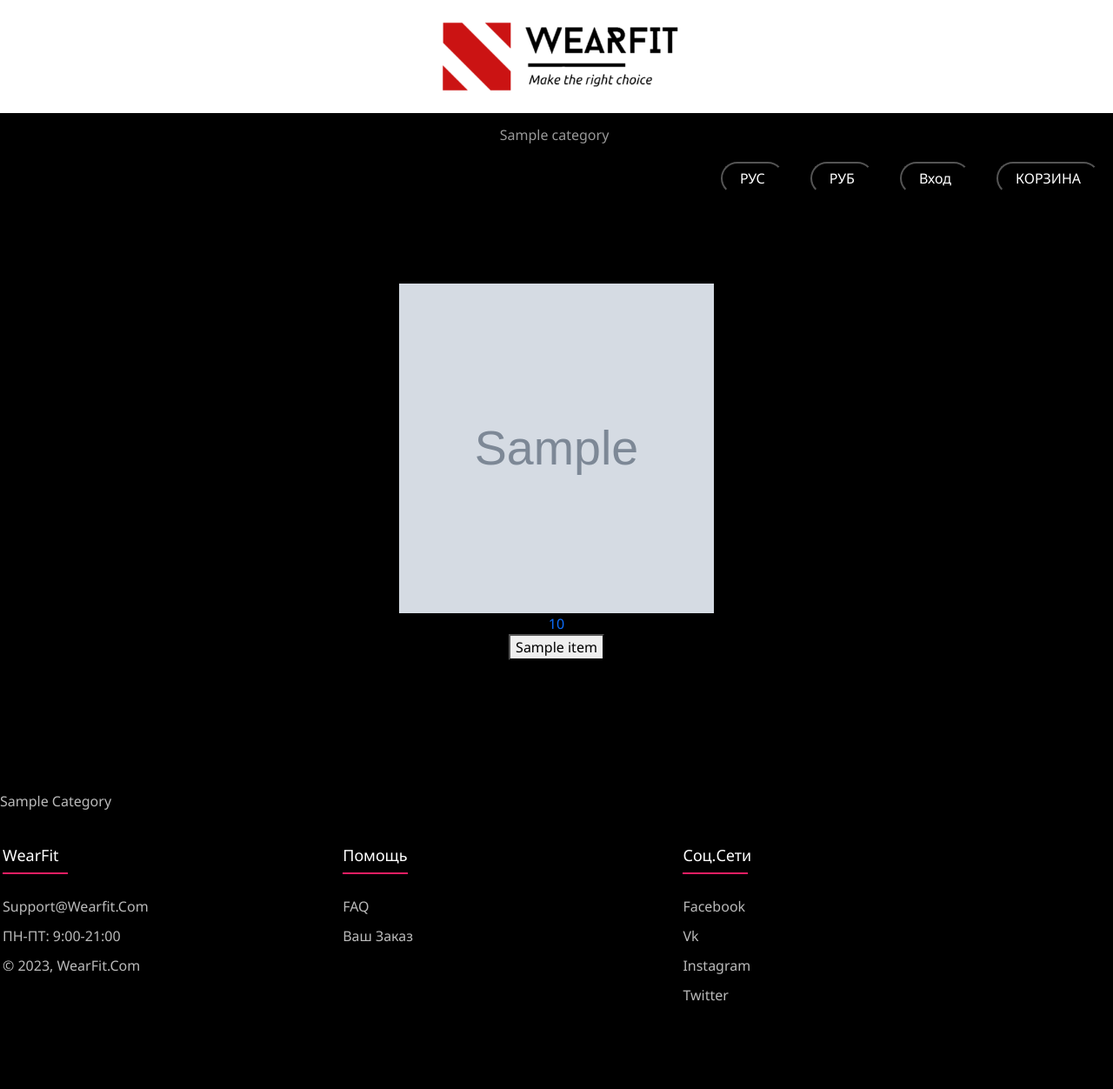
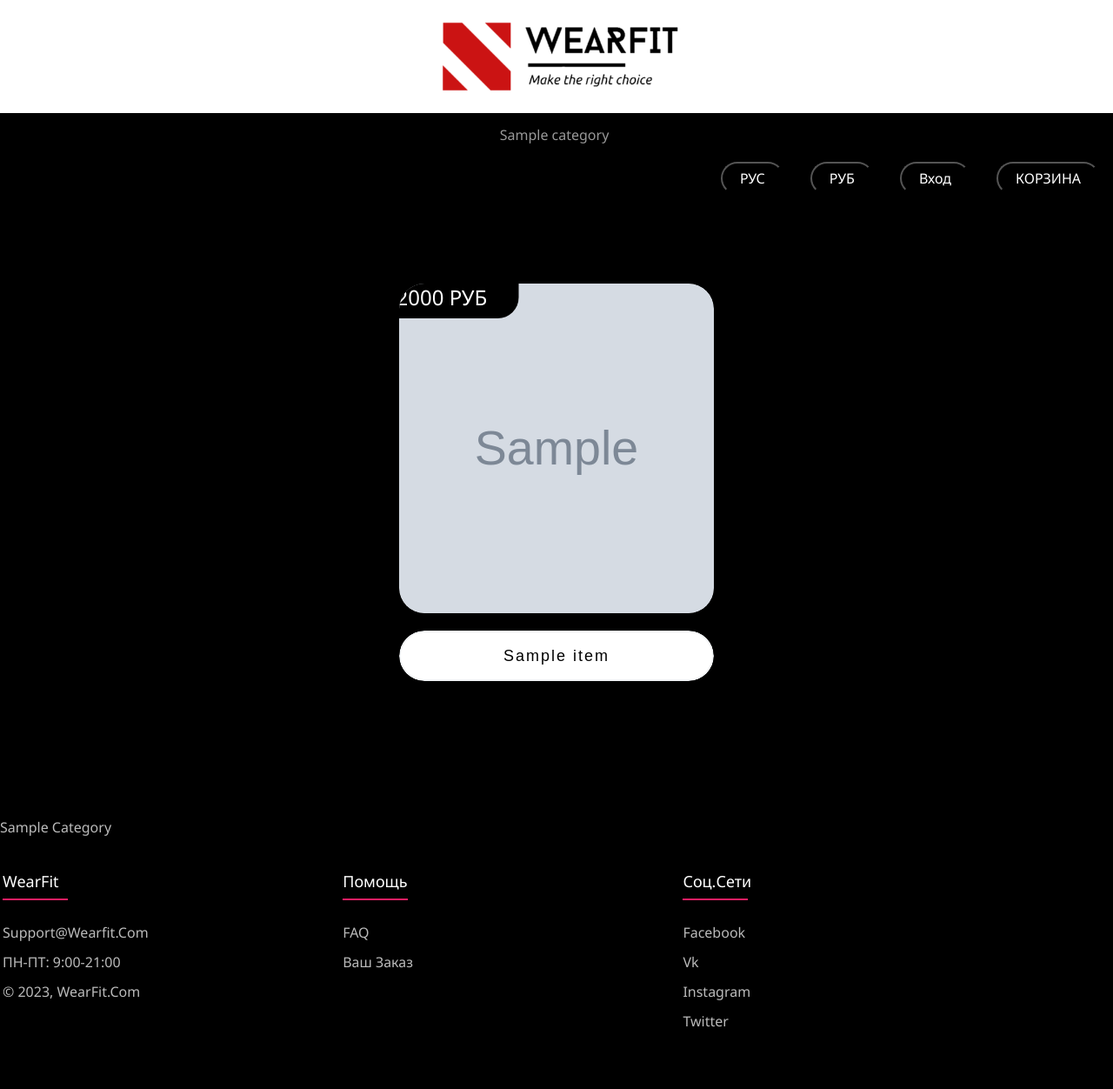
Before and after one commit to white0nyx/clothing_shop, a Django app: page / in a window 1280 px wide. Shown: the whole page at 87% size. Before the commit the page ends 1151 px from the top, so only its background shows below. Run offline with Django 4.2, Linux system fonts and the light colour scheme; tables that the repository leaves empty hold one stand-in row (values such as "Sample post"); grey boxes marked "Sample" are stand-in pictures; some libraries are stand-ins or nearby versions.

Commit message:
кнопки товаров

```diff
--- a/clothing_store/shop/static/shop/css/styles.css
+++ b/clothing_store/shop/static/shop/css/styles.css
@@ -955,3 +955,151 @@ svg:not(:root) {
     width: 362px;
     height: 379px;
 }
+
+.category-product-cover1 {
+    display:flex;
+
+    background: #fff;
+    border-radius: 29px;
+
+
+    -webkit-mask-image: -webkit-radial-gradient(#fff,#000);
+    overflow: hidden;
+    position: relative;
+    border: 0;
+    margin: 0;
+    padding: 0;
+    vertical-align: initial;
+}
+
+*{
+    box-sizing: border-box;
+}
+
+.category-product {
+    cursor: default;
+}
+
+a {
+    color: inherit;
+}
+
+.category-product-blackout {
+    opacity: 0;
+}
+
+.price-category-product-price1 {
+    display:flex;
+
+    position: absolute;
+
+}
+
+.price-current1{
+    display:flex;
+    border-radius: 0 0 1em 0;
+    padding: 0 1em;
+    z-index: 1;
+}
+
+
+
+
+.product-info-sizes-size:focus{
+    background: #000;
+    color: #fff;
+    font-weight: 400;
+}
+
+.product-info-sizes-size:focus{
+    background: #000;
+    color: #fff;
+    font-weight: 400;
+}
+
+.counter{
+    display: inline-flex;
+    align-items:center;
+    user-select: none;
+    column-gap:7px;
+}
+
+.counter_button_counter_button_minus{
+    display: flex;
+    align-items:center;
+    user-select: none;
+    width=30px;
+    flex:0 0 30px;
+    height:30px;
+    border:1px solid #000;
+    border-radius:50%;
+    justify-content:center;
+    cursor: pointer;
+}
+
+.counter_button_counter_button_minus.disabled{
+    border:1px solid #c4c4c4;
+    color:1px solid #c4c4c4;
+    cursor: default;
+}
+
+.counter_button_counter_button_plus{
+    display: flex;
+    align-items:center;
+    user-select: none;
+    width=30px;
+    flex:0 0 30px;
+    height:30px;
+    border:1px solid #000;
+    border-radius:50%;
+    justify-content:center;
+    cursor: pointer;
+}
+
+
+.category-product-name{
+    border-radius: 100px;
+    contain: strict;
+    cursor: pointer;
+    height: 58px;
+    margin-top: 20px;
+    -webkit-mask-image: -webkit-radial-gradient(#fff,#000);
+    overflow: hidden;
+    position: relative;
+    width: 100%;
+    background: 0 0;
+    outline: none;
+    -webkit-user-select: none;
+    border: 0;
+    font-family: Futura,sans-serif;
+
+    padding: 0;
+    vertical-align: initial;
+}
+
+.category-product-name>span:first-child {
+    background: #fff;
+    border: 2px solid #f1f3f5;
+
+}
+
+.category-product-name>span {
+    align-items: center;
+    border-radius: inherit;
+    display: flex;
+    font-size: 18px;
+    height: 100%;
+    justify-content: center;
+    left: 0;
+    letter-spacing: 2px;
+    position: absolute;
+    top: 0;
+    width: 100%;
+
+}
+
+
+
+*{
+    box-sizing: border-box;
+}
--- a/clothing_store/shop/templates/shop/category_page.html
+++ b/clothing_store/shop/templates/shop/category_page.html
@@ -6,20 +6,19 @@
 
     <div class="category-list-content">
         {% for item in line %}
-<!--        {% for img in item.additionalimageitem_set.all %}-->
-<!--        <img src="{{img.path.url }}" alt="{{ item.name }}">-->
-<!--        {% endfor %}-->
+
             <a class="category-product" href="{{ item.get_absolute_url }}">
-                <div class="category-product-cover">
-                    <div class="picture">
-                        <img src="{{ item.main_photo.url}}" width="362px" height="379px" alt="{{item.name}}">
-                    </div>
-                    <div class="category-product-blackout"></div>
-                    <div class="price category-product-price">
-                        <div class="price-current">
-                            <span>{{ item.price }}</span>
+                <div class="category-product-cover1">
+                     <div class="picture">
+                          <img src="{{ item.main_photo.url}}" width="362px" height="379px" alt="{{item.name}}">
+                     </div>
+                     <div class="category-product-blackout"></div>
+                     <div class="price-category-product-price1">
+                        <div class="price-current1">
+                            <span>2000 РУБ</span>
                         </div>
-                    </div>
+                     </div>
+
                 </div>
                 <button type="button" class="category-product-name">
                     <span>{{ item.name}}</span>
```
